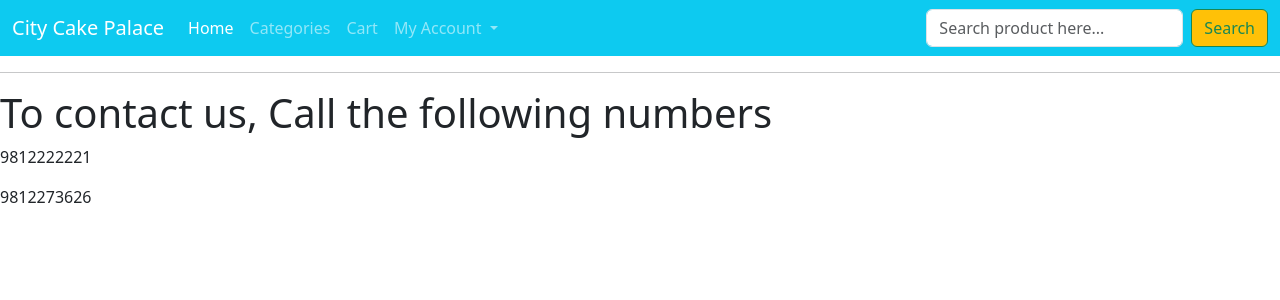
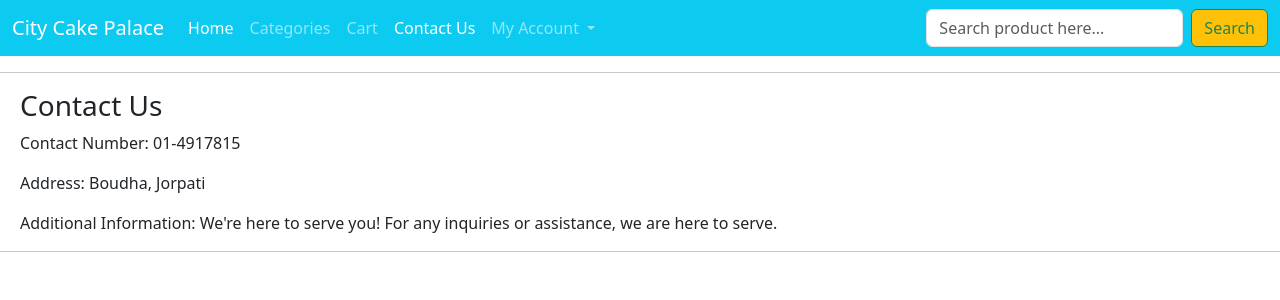
Before and after one commit to Zenzo41/ecomproject, a Django app: page /contact-us/ in a window 1280 px wide. Shown: the top 300 px of the page. Run offline with Django 4.2, Linux system fonts and the light colour scheme.

Commit message:
contact page linked

```diff
--- a/templates/base.html
+++ b/templates/base.html
@@ -24,6 +24,9 @@
                   </li>
                   <li class="nav-item">
                     <a class="nav-link" href="{% url 'ecomapp:mycart' %}">Cart</a>
+                  </li>
+                  <li class="nav-item">
+                    <a class="nav-link active" aria-current="page" href="{% url 'ecomapp:contact' %}">Contact Us</a>
                   </li>
                   <li class="nav-item dropdown">
                     <a class="nav-link dropdown-toggle" href="#" role="button" data-bs-toggle="dropdown" aria-expanded="false">
@@ -56,6 +59,9 @@
     <hr/>
 
 {% block content %}{% endblock content %}
+<hr/>
+
+
 <script src="https://cdn.jsdelivr.net/npm/@popperjs/core@2.11.8/dist/umd/popper.min.js" integrity="sha384-I7E8VVD/ismYTF4hNIPjVp/Zjvgyol6VFvRkX/vR+Vc4jQkC+hVqc2pM8ODewa9r" crossorigin="anonymous"></script>
 <script src="https://cdn.jsdelivr.net/npm/bootstrap@5.3.1/dist/js/bootstrap.min.js" integrity="sha384-Rx+T1VzGupg4BHQYs2gCW9It+akI2MM/mndMCy36UVfodzcJcF0GGLxZIzObiEfa" crossorigin="anonymous"></script>
    </body>
--- a/templates/contact.html
+++ b/templates/contact.html
@@ -4,8 +4,12 @@
 
 {% block content %}
 
-<h1>To contact us, Call the following numbers </h1>
-    <p>9812222221</p>
-    <p>9812273626</p>
+<div class="footer" style="padding-left: 20px;">
+    <h3>Contact Us</h3>
+    <p>Contact Number: 01-4917815</p>
+    <p>Address: Boudha, Jorpati</p>
+    <p>Additional Information: We're here to serve you! For any inquiries or assistance, we are here to serve.</p>
+  </div>
 
-{% endblock content %}o
+
+{% endblock content %}
--- a/templates/customerprofile.html
+++ b/templates/customerprofile.html
@@ -31,7 +31,7 @@
                     {% for ord in orders %}
                     <tr>
                         <td>{{forloop.counter}}</td>
-                        <td><a href="{% url 'ecomapp:customerorderdetail' ord.pk %}"> #ORDER_{{ord.id}}</a></td>
+                        <td><a href="{% url 'ecomapp:customerorderdetail' ord.id %}"> #ORDER_{{ord.id}}</a></td>
                         <td>{{ord.total}}</td>
                         <td>{{ord.created_at|timesince}} ago</td>
                         <td>{{ord.payment_method}}{% if ord.payment_completed %} | Successful{% elif ord_obj.payment_method == "Cash On DELIVERY" %}Failed{% endif %}</td>
```
Also changed, not shown: db.sqlite3.
